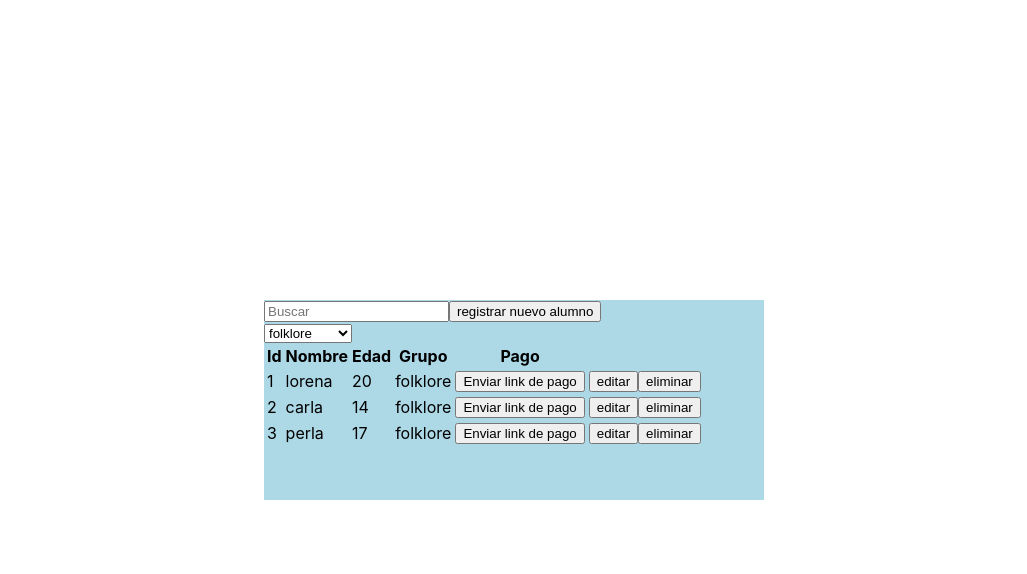
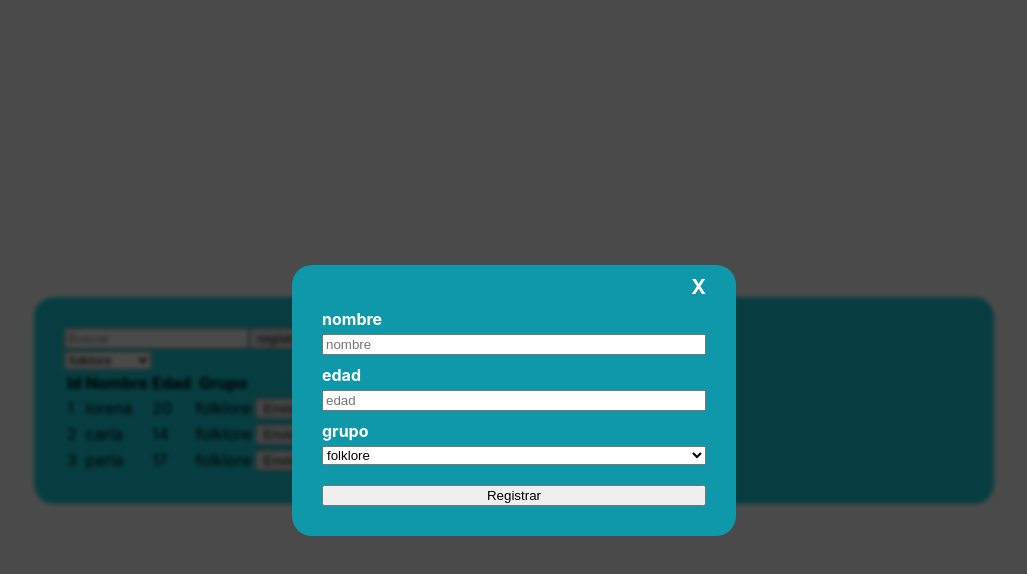
Before and after one commit to carreguz13/indigofront, a React (Create React App) app: page / in a window 1280 px wide. Both pictures are taken after a click on the button "registrar nuevo alumno". Shown: the top 574 px of the page, without its empty margins (126-1153 px from the left). Built offline with nearby package versions, Linux system fonts and the light colour scheme.

Commit message:
formulario de registro listo, puro escqueleto

```diff
--- /dev/null
+++ b/src/AddForm.jsx
@@ -0,0 +1,31 @@
+import React from "react";
+import "./App.css";
+
+function AddForm({ setregistro }) {
+  function cerrarRegistro() {
+    setregistro(false);
+  }
+
+  return (
+    <div className="main-newRegister">
+      <form className="form-new">
+        <div>
+          <h1 onClick={cerrarRegistro}>X</h1>
+        </div>
+        <label>nombre</label>
+        <input type="text" placeholder="nombre" />
+        <label>edad</label>
+        <input type="number" placeholder="edad" />
+        <label>grupo</label>
+        <select placeholder="grupo">
+          <option value="">folklore</option>
+          <option value="">bellyDance</option>
+          <option value="">ballet</option>
+        </select>
+        <button>Registrar</button>
+      </form>
+    </div>
+  );
+}
+
+export default AddForm;
--- a/src/App.css
+++ b/src/App.css
@@ -1,6 +1,63 @@
 .main {
-  width: 500px;
-  height: 200px;
-  background-color: lightblue;
-  overflow: auto;
+  width: 900px;
+  height: auto;
+  background-color: rgb(25, 211, 224);
+  padding: 30px;
+  border-radius: 20px;
 }
+.lola {
+  background-color: red;
+  width: auto;
+  height: auto;
+}
+
+.form-new {
+  display: flex;
+  justify-content: center;
+
+  flex-direction: column;
+  width: 30%;
+  height: auto;
+  padding: 10px 30px 30px 30px;
+  background-color: rgb(15, 152, 170);
+  border-radius: 20px;
+}
+
+.form-new div {
+  display: flex;
+  justify-content: end;
+}
+
+.form-new h1 {
+  font-size: 20px;
+  margin: 0px;
+  color: #ffff;
+}
+
+.form-new label {
+  color: #ffff;
+  padding-bottom: 5px;
+  padding-top: 10px;
+  font-weight: 700;
+}
+
+.form-new h1:hover {
+  cursor: pointer;
+}
+
+.form-new select {
+  margin-bottom: 20px;
+}
+
+.main-newRegister {
+  display: flex;
+  justify-content: center;
+  align-items: center;
+  position: absolute;
+  top: 0px;
+  left: 0px;
+  width: 100%;
+  background-color: rgb(0 0 0 / 71%);
+  backdrop-filter: blur(2px);
+  height: 100vh;
+}
--- a/src/App.jsx
+++ b/src/App.jsx
@@ -1,36 +1,42 @@
 import { useState } from "react";
 import "./App.css";
+import AddForm from "./AddForm";
 
 function App() {
+  const [registro, setregistro] = useState(false);
   const [select, setselect] = useState("folklore");
 
   const folklore = [
-    { id: 1, nombre: "lorena", edad: 20, grupo: "folklore" },
-    { id: 2, nombre: "carla", edad: 14, grupo: "folklore" },
-    { id: 3, nombre: "perla", edad: 17, grupo: "folklore" },
+    { nombre: "lorena", edad: 20, grupo: "folklore" },
+    { nombre: "carla", edad: 14, grupo: "folklore" },
+    { nombre: "perla", edad: 17, grupo: "folklore" },
   ];
 
   const bellyDance = [
-    { id: 1, nombre: "aranza", edad: 20, grupo: "bellyDance" },
-    { id: 2, nombre: "carla", edad: 45, grupo: "bellyDance" },
-    { id: 3, nombre: "señora", edad: 34, grupo: "bellyDance" },
-    { id: 4, nombre: "raziel", edad: 23, grupo: "bellyDance" },
+    { nombre: "aranza", edad: 20, grupo: "bellyDance" },
+    { nombre: "carla", edad: 45, grupo: "bellyDance" },
+    { nombre: "señora", edad: 34, grupo: "bellyDance" },
+    { nombre: "raziel", edad: 23, grupo: "bellyDance" },
   ];
 
   const ballet = [
-    { id: 1, nombre: "diana", edad: 45, grupo: "ballet" },
-    { id: 2, nombre: "leslie", edad: 34, grupo: "ballet" },
-    { id: 3, nombre: "sofia", edad: 23, grupo: "ballet" },
-    { id: 4, nombre: "jimena", edad: 25, grupo: "ballet" },
-    { id: 5, nombre: "rosario", edad: 15, grupo: "ballet" },
+    { nombre: "diana", edad: 45, grupo: "ballet" },
+    { nombre: "leslie", edad: 34, grupo: "ballet" },
+    { nombre: "sofia", edad: 23, grupo: "ballet" },
+    { nombre: "jimena", edad: 25, grupo: "ballet" },
+    { nombre: "rosario", edad: 15, grupo: "ballet" },
   ];
+
+  function abrirRegistro() {
+    setregistro(true);
+  }
 
   return (
     <div className="main">
       <div>
         <div className="search-bar">
           <input type="search" placeholder="Buscar" />
-          <button>registrar nuevo alumno</button>
+          <button onClick={abrirRegistro}>registrar nuevo alumno</button>
         </div>
         <select
           value={select}
@@ -57,9 +63,9 @@ function App() {
           <tbody>
             {select === "folklore" && (
               <>
-                {folklore.map((lol) => (
+                {folklore.map((lol, index) => (
                   <tr>
-                    <td>{lol.id}</td>
+                    <td>{index + 1}</td>
                     <td>{lol.nombre}</td>
                     <td>{lol.edad}</td>
                     <td>{lol.grupo}</td>
@@ -76,9 +82,9 @@ function App() {
             )}
             {select === "bellyDance" && (
               <>
-                {bellyDance.map((lol) => (
+                {bellyDance.map((lol, index) => (
                   <tr>
-                    <td>{lol.id}</td>
+                    <td>{index + 1}</td>
                     <td>{lol.nombre}</td>
                     <td>{lol.edad}</td>
                     <td>{lol.grupo}</td>
@@ -96,9 +102,9 @@ function App() {
 
             {select === "ballet" && (
               <>
-                {ballet.map((lol) => (
+                {ballet.map((lol, index) => (
                   <tr>
-                    <td>{lol.id}</td>
+                    <td>{index + 1}</td>
                     <td>{lol.nombre}</td>
                     <td>{lol.edad}</td>
                     <td>{lol.grupo}</td>
@@ -116,6 +122,7 @@ function App() {
           </tbody>
         </table>
       </div>
+      {registro && <AddForm setregistro={setregistro} />}
     </div>
   );
 }
```
